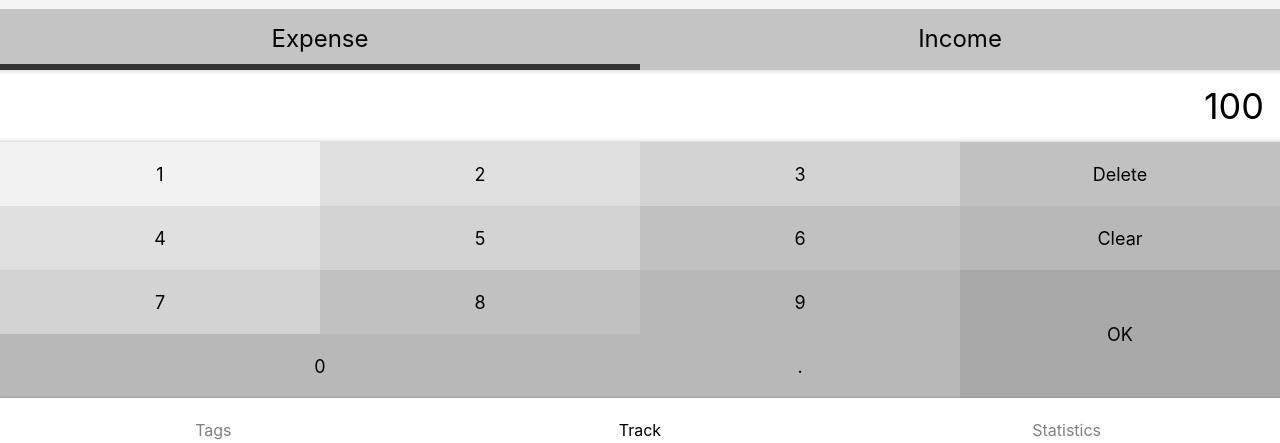
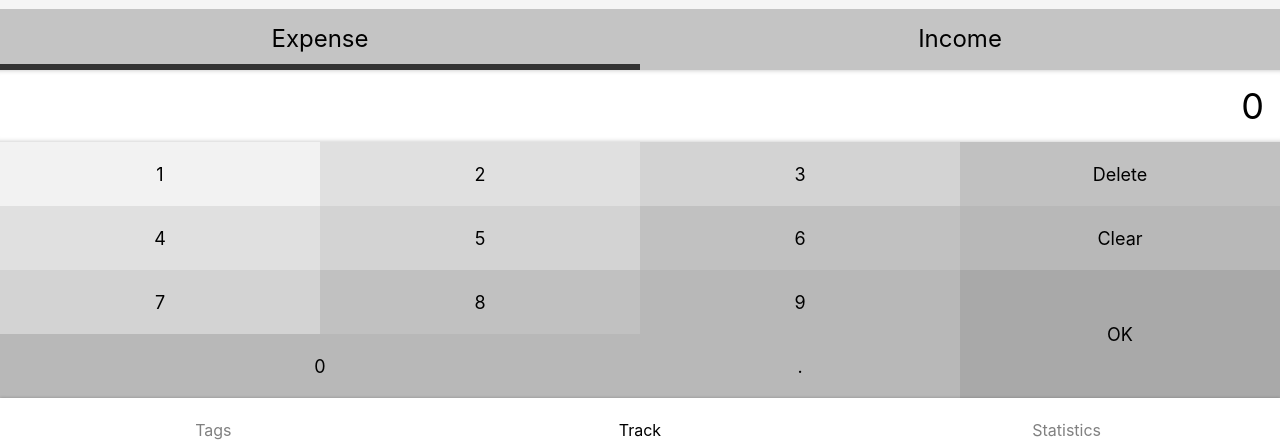
Before and after one commit to Hongjia-Liu/Expense-Tracker, a React app: page /#/track in a window 1280 px wide. Shown: the part 354-797 px from the top of the page. Built offline with nearby package versions, Linux system fonts and the light colour scheme; some icons are missing.

Commit message:
Implement NumberPad and improve naming of components in Track.tsx

```diff
--- a/src/views/Track.tsx
+++ b/src/views/Track.tsx
@@ -1,10 +1,10 @@
 import Layout from '../components/Layout';
 import React from 'react';
 import styled from 'styled-components';
-import {TagsSection} from './Track/TagsSection';
-import {NotesSection} from './Track/NotesSection';
-import {CategorySection} from './Track/CategorySection';
-import {NumberPadSection} from './Track/NumberPadSection';
+import {Tags} from './Track/Tags';
+import {Notes} from './Track/Notes';
+import {Category} from './Track/Category';
+import {NumberPad} from './Track/NumberPad';
 
 const MyLayout = styled(Layout)`
   display: flex;
@@ -13,30 +13,10 @@ const MyLayout = styled(Layout)`
 function Track() {
   return (
     <MyLayout>
-      <TagsSection />
-      <NotesSection />
-      <CategorySection />
-      <NumberPadSection>
-        <div className="output">
-          100
-        </div>
-        <div className="pad clearfix">
-          <button>1</button>
-          <button>2</button>
-          <button>3</button>
-          <button>Delete</button>
-          <button>4</button>
-          <button>5</button>
-          <button>6</button>
-          <button>Clear</button>
-          <button>7</button>
-          <button>8</button>
-          <button>9</button>
-          <button className="ok">OK</button>
-          <button className="zero">0</button>
-          <button>.</button>
-        </div>
-      </NumberPadSection>
+      <Tags />
+      <Notes />
+      <Category />
+      <NumberPad />
     </MyLayout>
   );
 }
--- a/src/views/Track/CategorySection.tsx
+++ b/src/views/Track/Category.tsx
@@ -1,7 +1,7 @@
 import styled from 'styled-components';
 import React, {useState} from 'react';
 
-const CategorySectionWrapper = styled.section`
+const CategoryWrapper = styled.section`
   font-size: 24px;
   > ul {
     display: flex;
@@ -25,12 +25,12 @@ const CategorySectionWrapper = styled.section`
   }
 `;
 
-const CategorySection :React.FC = () => {
+const Category :React.FC = () => {
   const categoryMap = {'-':'Expense', '+':'Income'};
   const [categoryList] = useState<('-' | '+')[]>(['-', '+']);
   const [category, setCategory] = useState('-');
   return (
-    <CategorySectionWrapper>
+    <CategoryWrapper>
       <ul>
         {categoryList.map(c =>
             <li className={category === c ? 'selected' : ''}
@@ -40,8 +40,8 @@ const CategorySection :React.FC = () => {
             </li>
         )}
       </ul>
-    </CategorySectionWrapper>
+    </CategoryWrapper>
   )
 }
 
-export {CategorySection}
+export {Category}
--- a/src/views/Track/NotesSection.tsx
+++ b/src/views/Track/Notes.tsx
@@ -1,7 +1,7 @@
 import styled from 'styled-components';
 import React, {useRef, useState} from 'react';
 
-const NotesSectionWrapper = styled.section`
+const NotesWrapper = styled.section`
   background: #f5f5f5;
   padding: 0 16px;
   font-size: 14px;
@@ -19,7 +19,7 @@ const NotesSectionWrapper = styled.section`
   }
 `;
 
-const NotesSection: React.FC = () => {
+const Notes: React.FC = () => {
   const [notes, setNotes] = useState('');
   const refInput = useRef<HTMLInputElement>(null);
   const onBlur = () => {
@@ -29,7 +29,7 @@ const NotesSection: React.FC = () => {
   }
 
   return (
-    <NotesSectionWrapper>
+    <NotesWrapper>
       <label>
         <span>Note</span>
         <input type="text" placeholder="Please enter your notes here"
@@ -38,9 +38,9 @@ const NotesSection: React.FC = () => {
                onBlur={onBlur}
         />
       </label>
-    </NotesSectionWrapper>
+    </NotesWrapper>
   )
 
 }
 
-export {NotesSection}
+export {Notes}
--- /dev/null
+++ b/src/views/Track/NumberPad.tsx
@@ -0,0 +1,139 @@
+import styled from 'styled-components';
+import React, {useState} from 'react';
+
+const NumberPadWrapper = styled.section`
+  display: flex;
+  flex-direction: column;
+  > .output {
+    background: white;
+    font-size: 36px;
+    line-height: 72px;
+    text-align: right;
+    padding: 0 16px;
+    box-shadow: inset 0 -5px 5px -5px rgba(0,0,0,0.25),
+                inset 0 5px 5px -5px rgba(0,0,0,0.25);
+  }
+  > .pad {
+    > button {
+      font-size: 18px;
+      float: left;
+      width: 25%;
+      height: 64px;
+      border: none;
+      &.ok {
+        height: 128px;
+        float: right;
+      }
+      &.zero {
+        width: 50%;
+      }
+      &:nth-child(1) {
+        background:#f2f2f2;
+      }
+      &:nth-child(2),
+      &:nth-child(5) {
+        background:#E0E0E0;
+      }
+      &:nth-child(3),
+      &:nth-child(6),
+      &:nth-child(9) {
+        background:#D3D3D3;
+      }
+      &:nth-child(4),
+      &:nth-child(7),
+      &:nth-child(10) {
+        background:#C1C1C1;
+      }
+      &:nth-child(8),
+      &:nth-child(11),
+      &:nth-child(13),
+      &:nth-child(14) {
+        background:#B8B8B8;
+      }
+      &:nth-child(12) {
+        background:#A9A9A9;
+      }
+    }
+  }
+`;
+
+const NumberPad: React.FC = () => {
+  const [output, _setOutput] = useState('0');
+  const setOutput = (output: string) => {
+    if (output.length > 16) {
+      output = output.slice(0, 16);
+    } else if (output.length === 0) {
+      output = '0';
+    }
+    _setOutput(output);
+  };
+
+  const onClickButtonWrapper = (e: React.MouseEvent) => {
+    const text = (e.target as HTMLButtonElement).textContent;
+    if (text === null) {
+      return;
+    }
+    switch (text) {
+      case '0':
+      case '1':
+      case '2':
+      case '3':
+      case '4':
+      case '5':
+      case '6':
+      case '7':
+      case '8':
+      case '9':
+        if (output === '0') {
+          setOutput(text);
+        } else {
+          setOutput(output + text);
+        }
+        break;
+      case '.':
+        if (output.includes('.')) {
+          return;
+        }
+        setOutput(output + '.');
+        break;
+      case 'Delete':
+        if (output.length === 1) {
+          setOutput('0');
+        } else {
+          setOutput(output.slice(0, -1));
+        }
+        break;
+      case 'Clear':
+        setOutput('0');
+        break;
+      case 'OK' :
+        console.log('OK');
+    }
+  };
+
+  return (
+    <NumberPadWrapper>
+      <div className="output">
+        {output}
+      </div>
+      <div className="pad clearfix" onClick={onClickButtonWrapper}>
+        <button>1</button>
+        <button>2</button>
+        <button>3</button>
+        <button>Delete</button>
+        <button>4</button>
+        <button>5</button>
+        <button>6</button>
+        <button>Clear</button>
+        <button>7</button>
+        <button>8</button>
+        <button>9</button>
+        <button className="ok">OK</button>
+        <button className="zero">0</button>
+        <button>.</button>
+      </div>
+    </NumberPadWrapper>
+  );
+};
+
+export {NumberPad};
--- a/src/views/Track/NumberPadSection.tsx
+++ /dev/null
@@ -1,59 +0,0 @@
-import styled from 'styled-components';
-
-const NumberPadSection = styled.section`
-  display: flex;
-  flex-direction: column;
-  > .output {
-    background: white;
-    font-size: 36px;
-    line-height: 72px;
-    text-align: right;
-    padding: 0 16px;
-    box-shadow: inset 0 -5px 5px -5px rgba(0,0,0,0.25),
-                inset 0 5px 5px -5px rgba(0,0,0,0.25);
-  }
-  > .pad {
-    > button {
-      font-size: 18px;
-      float: left;
-      width: 25%;
-      height: 64px;
-      border: none;
-      &.ok {
-        height: 128px;
-        float: right;
-      }
-      &.zero {
-        width: 50%;
-      }
-      &:nth-child(1) {
-        background:#f2f2f2;
-      }
-      &:nth-child(2),
-      &:nth-child(5) {
-        background:#E0E0E0;
-      }
-      &:nth-child(3),
-      &:nth-child(6),
-      &:nth-child(9) {
-        background:#D3D3D3;
-      }
-      &:nth-child(4),
-      &:nth-child(7),
-      &:nth-child(10) {
-        background:#C1C1C1;
-      }
-      &:nth-child(8),
-      &:nth-child(11),
-      &:nth-child(13),
-      &:nth-child(14) {
-        background:#B8B8B8;
-      }
-      &:nth-child(12) {
-        background:#A9A9A9;
-      }
-    }
-  }
-`;
-
-export {NumberPadSection}
--- a/src/views/Track/TagsSection.tsx
+++ b/src/views/Track/Tags.tsx
@@ -1,7 +1,7 @@
 import styled from 'styled-components';
 import React, {useState} from 'react';
 
-const TagsSectionWrapper = styled.section`
+const TagsWrapper = styled.section`
   background: #FFFFFF;
   padding: 12px 16px;
   flex-grow: 1;
@@ -34,7 +34,7 @@ const TagsSectionWrapper = styled.section`
   }
 `;
 
-const TagsSection: React.FC = () => {
+const Tags: React.FC = () => {
   const [tags, setTags] = useState<string[]>(['clothes', 'food', 'accommodation', 'transportation']);
   const [selectedTags, setSelectedTags] = useState<string[]>([]);
 
@@ -59,7 +59,7 @@ const TagsSection: React.FC = () => {
   }
 
   return (
-    <TagsSectionWrapper>
+    <TagsWrapper>
       <ol>
         {tags.map(tag =>
           <li
@@ -70,9 +70,9 @@ const TagsSection: React.FC = () => {
         )}
       </ol>
       <button onClick={onAddTag}>New Tag</button>
-    </TagsSectionWrapper>
+    </TagsWrapper>
   );
 };
 
 
-export {TagsSection};
+export {Tags};
```
